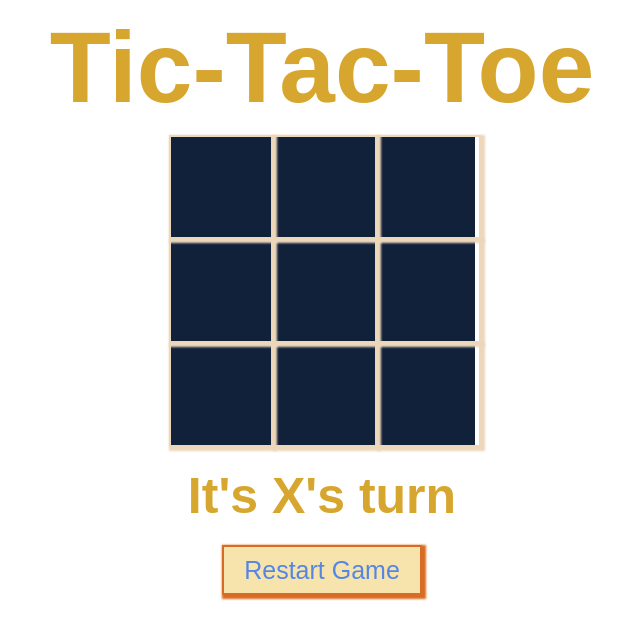
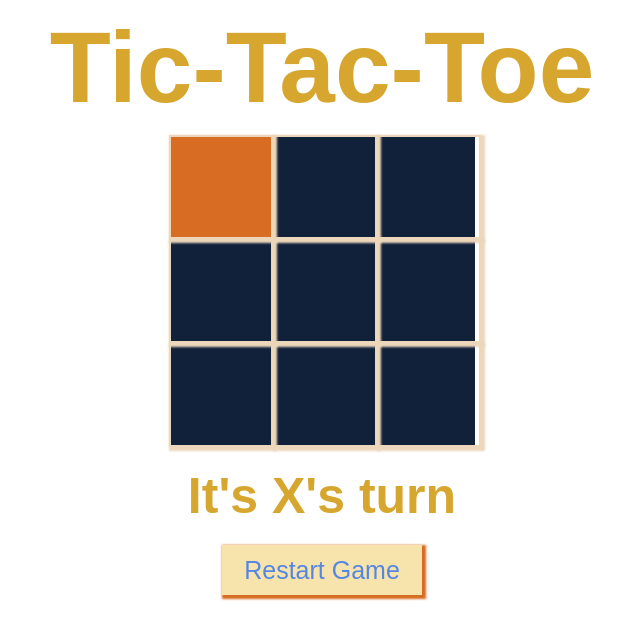
Before and after one commit to rahulkapoor-bbd/LevelUp_8_Testing, a website: page index.html in a window 1280 px wide. In both pictures the pointer is over the element 539 px from the left and 187 px from the top of the page. Shown: the whole page, without its empty margins (318-958 px from the left). Drawn offline with Linux system fonts and the light colour scheme.

Commit message:
Added ugly hover css to test for

```diff
--- a/style.css
+++ b/style.css
@@ -15,6 +15,18 @@ section {
     cursor: pointer;
     line-height: 100px;
     font-size: 60px;
+}
+
+.cell:hover {
+    font-family: "Permanent Marker", cursive;
+    width: 100px;
+    height: 100px;
+    box-shadow: 2px 2px 2px 2px #ecd7ba;
+    border: 2px solid #ecd7ba;
+    cursor: pointer;
+    line-height: 100px;
+    font-size: 60px;
+    background-color: #d86c23;
 }
 
 .game--title {
@@ -45,5 +57,15 @@ section {
     font-size: 25px;
     color: #5586e2;
     box-shadow: 2px 2px 2px 2px #d86c23;
-    border: 2px solid #d86c23;
+    border: 2px solid #f7e4ac;
 }
+
+.game--restart:hover {
+    background-color: #f7e4ac;
+    width: 200px;
+    height: 50px;
+    font-size: 25px;
+    color: #5586e2;
+    box-shadow: 2px 2px 2px 2px #11213a;
+    /* border: 2px solid #d86c23; */
+}
```
